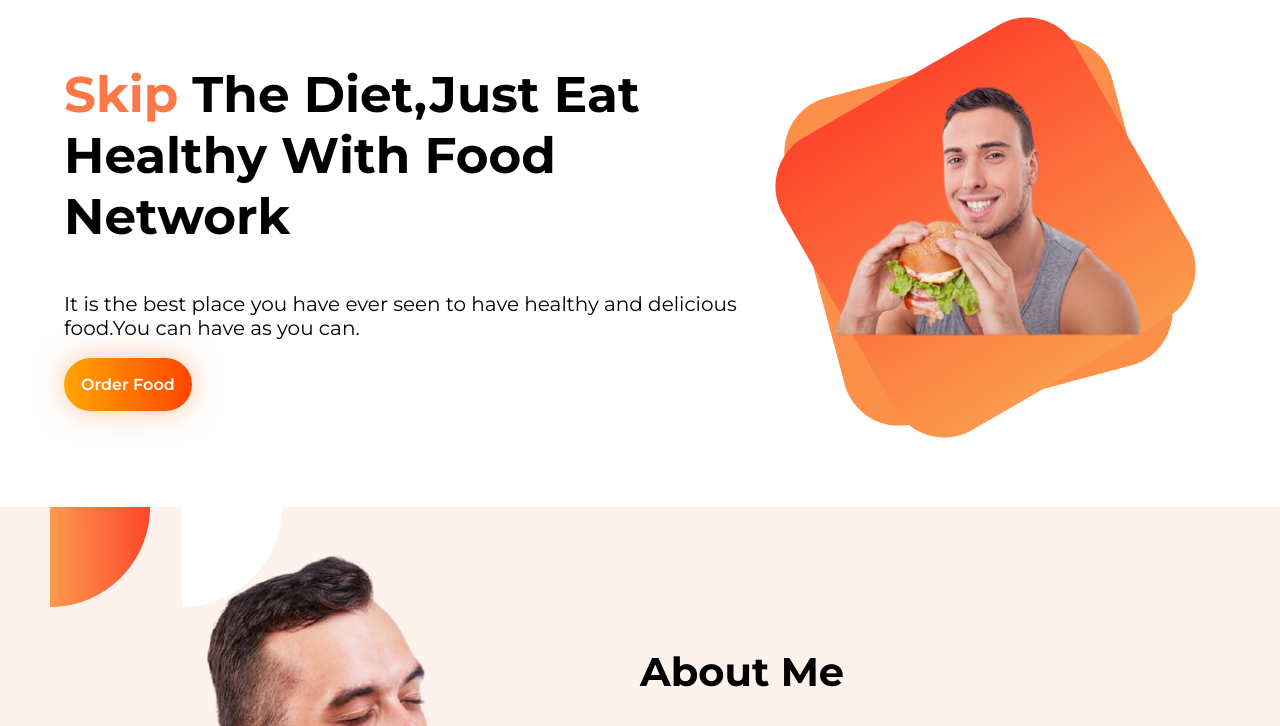
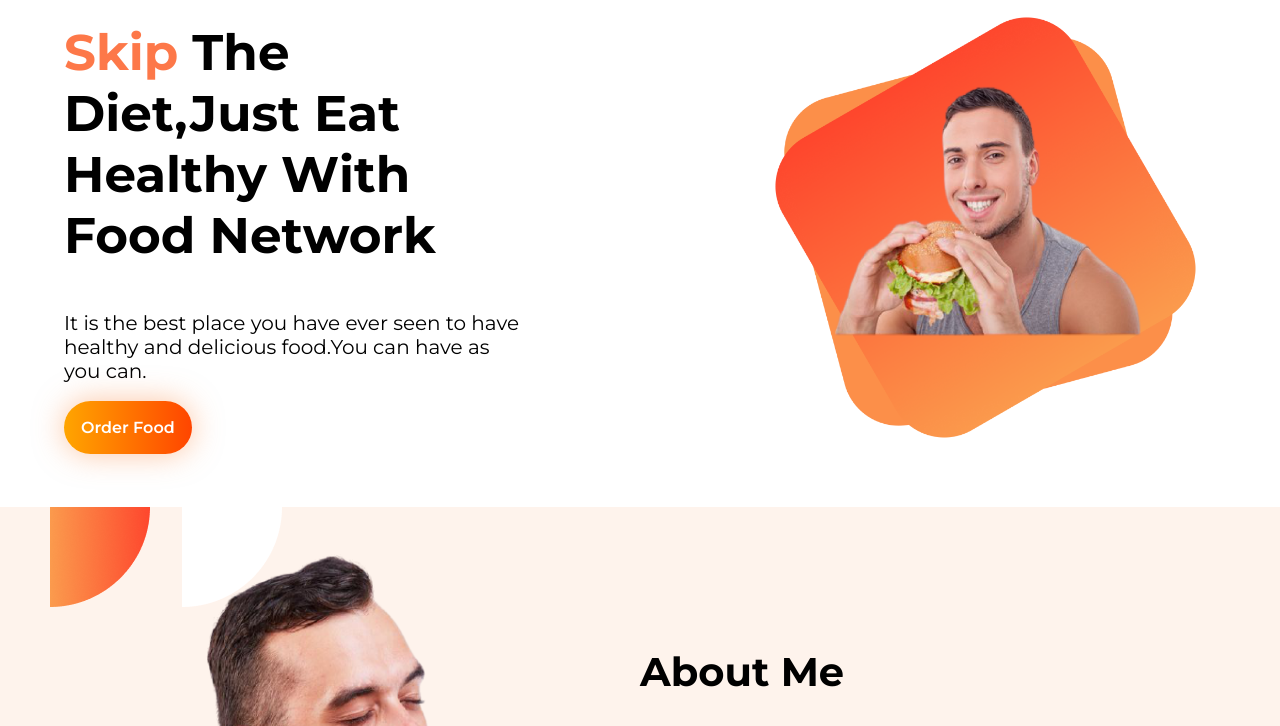
Before and after one commit to faisalscm/food-lover, a plain HTML site: page index.html in a window 1280 px wide. Shown: the part 74-800 px from the top of the page. Drawn offline with Linux system fonts and the light colour scheme.

Commit message:
second correction

```diff
--- a/index.html
+++ b/index.html
@@ -26,7 +26,7 @@
                 <div class="big-width">
                     <h1> <span class="colorful-text">Skip</span> The Diet,Just Eat Healthy With Food Network</h1>
                     <p>It is the best place you have ever seen to have healthy and delicious food.You can have as you can.</p>
-                    <a class="button" href="">Order Food</a>
+                    <a class="button" href="www.google.com">Order Food</a>
                 </div>
                 <div class="small-width">
                     <img src="images/healthy.png" alt="">
@@ -44,7 +44,7 @@
                 <h2>About Me</h2>
                 <p>I am a food lover and also a chef.I cook some healthy dishes.For securing you and your family health
                     issuse a benificial object ,you can buy this item i served..</p>
-                <a class="button" href="">Contact Me</a>
+                <a class="button" href="www.facebook.com">Contact Me</a>
 
             </div>
         </div>
@@ -92,6 +92,7 @@
             </div>
         </div>
     </section>
+
     <section class="footer-section center">
         <div>
             <h2><span class="colorful-text">Food</span> Network</h2>
--- a/style.css
+++ b/style.css
@@ -46,7 +46,8 @@ p{
 }
 
 .big-width{
-    width: 60%;
+    width: 40%;
+    margin-right: auto;
 }
 .small-width{
     width: 40%;
```
